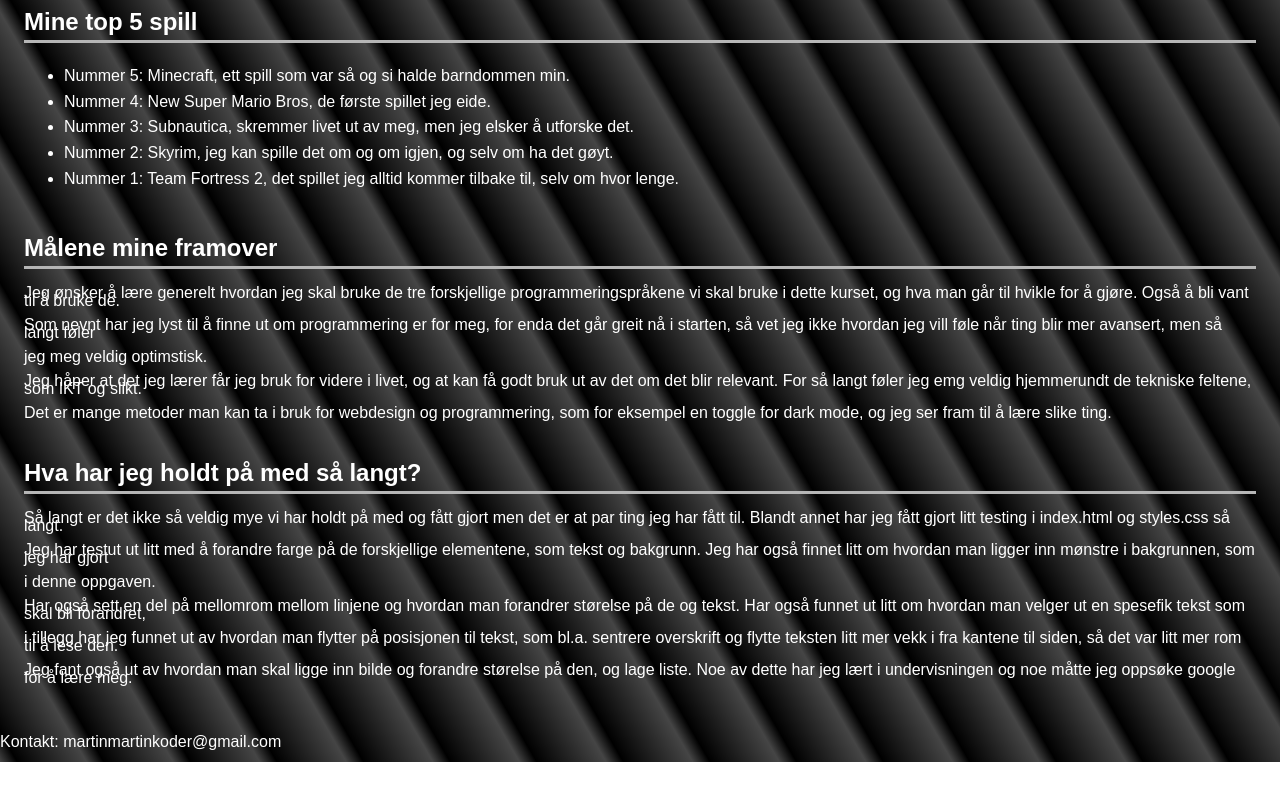
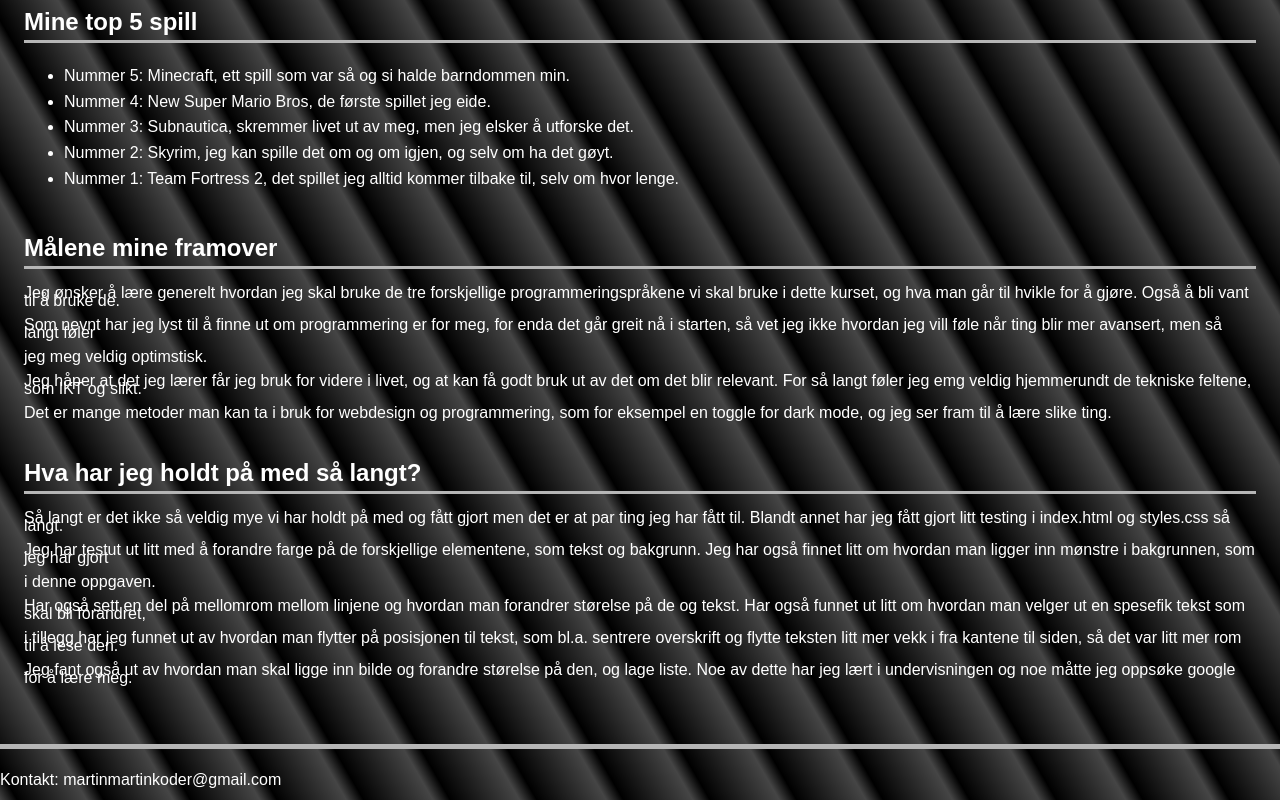
Before and after one commit to Martin-koder1/Kurs-Oppgave-1, a website: page index.html in a window 1280 px wide. Shown: the part 1419-2219 px from the top of the page. Before the commit the page ends 2181 px from the top, so only its background shows below. Drawn offline with Linux system fonts and the light colour scheme.

Commit message:
changed footer

```diff
--- a/index.html
+++ b/index.html
@@ -12,7 +12,6 @@
     <script type="module" src="script.js"></script>
   </head>
   <body>
-    <header>
       <h1>Martin sin nettside</h1>
     </header>
     <main>
@@ -59,6 +58,7 @@
       <P>Jeg fant også ut av hvordan man skal ligge inn bilde og forandre størelse på den, og lage liste. Noe av dette har jeg lært i undervisningen og noe måtte jeg oppsøke google for å lære meg.</P>
     </main>
     <footer>
+      <h4></h4>
       <p>Kontakt: martinmartinkoder@gmail.com</p>
     </footer>
   </body>
--- a/styles.css
+++ b/styles.css
@@ -72,3 +72,8 @@
   opacity: 0;
   line-height: 0;
 }
+
+h4 {
+  border-top: solid 5px #b6b6b6;
+  padding: 0.2rem;
+}
```
